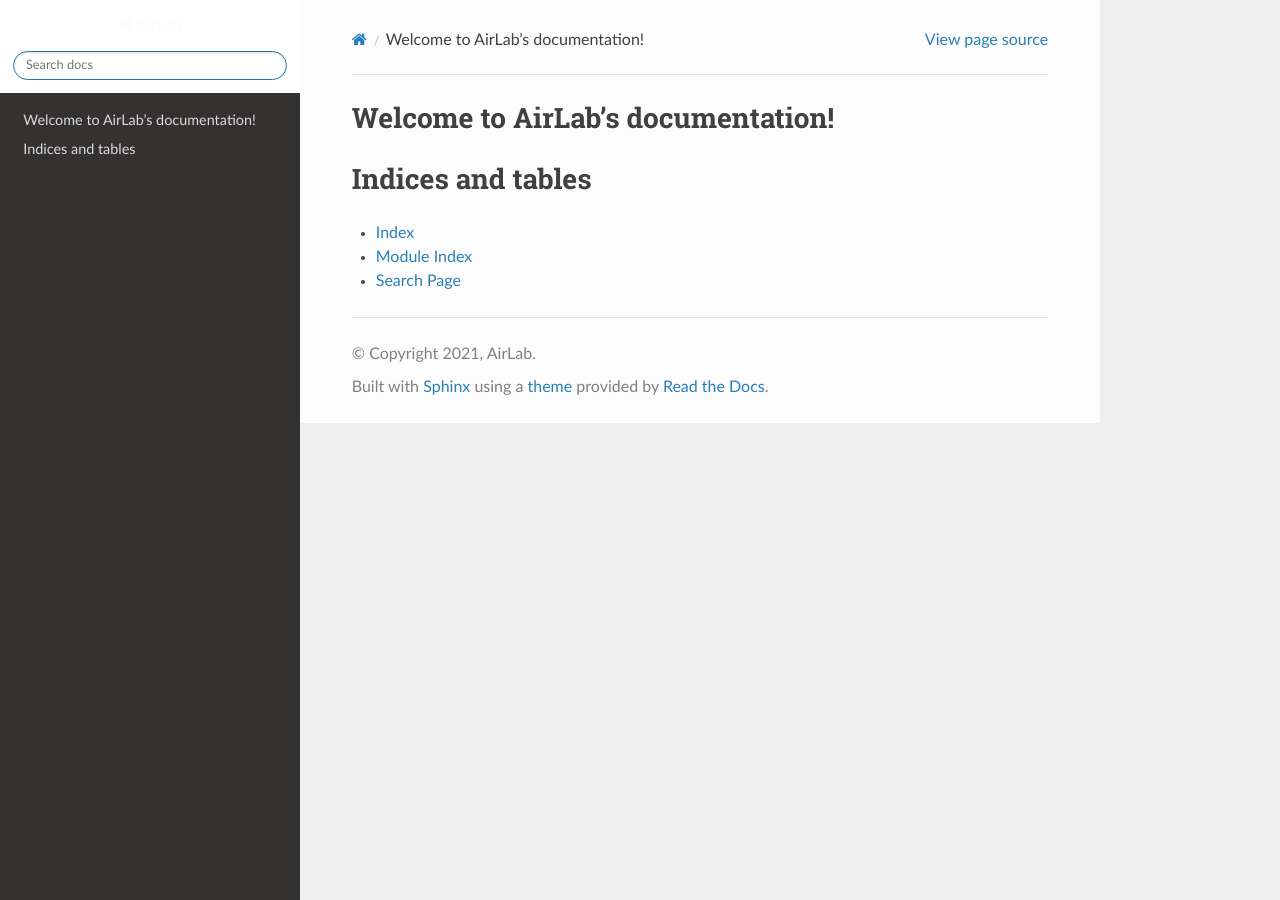
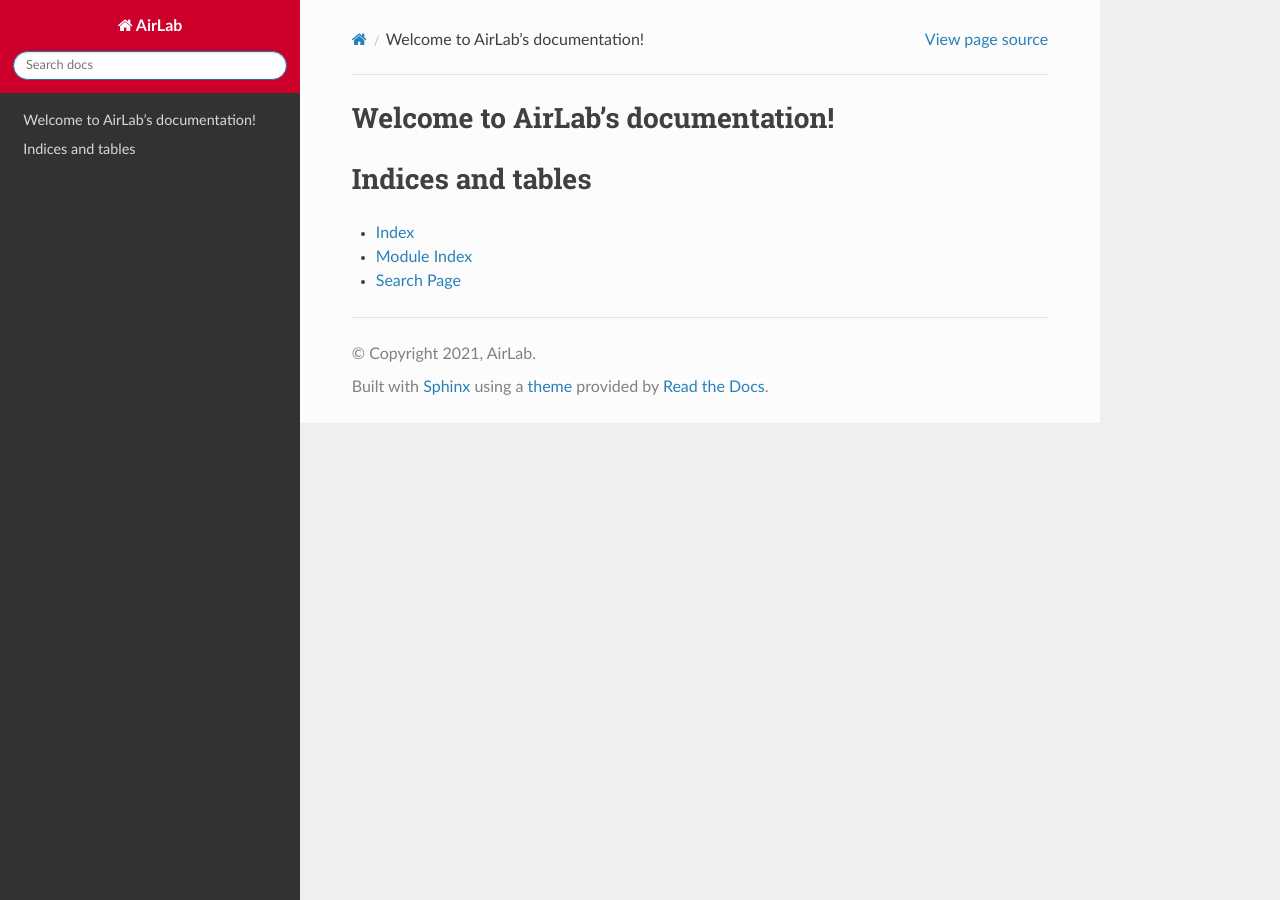
Before and after one commit to castacks/AirLab-Documentation, a Sphinx documentation site: the page built from docs/source/index.rst, in a window 1280 px wide. Built offline with Sphinx 7.4.7 and the Read the Docs theme 2.0.0, drawn with Linux system fonts in a browser that asks for light colours.

Commit message:
Change sidebar header to AirLab red

```diff
--- /dev/null
+++ b/docs/source/_static/css/custom.css
@@ -0,0 +1,3 @@
+/* .wy-side-nav-search, .wy-nav-top {
+    background: #0b750a;
+} */
--- a/docs/source/conf.py
+++ b/docs/source/conf.py
@@ -50,6 +50,10 @@
 #
 html_theme = "sphinx_rtd_theme"
 
+html_css_files = [
+    'css/custom.css',
+]
+
 html_theme_options = {
     'analytics_id': 'UA-XXXXXXX-1',  #  Provided by Google in your dashboard
     'analytics_anonymize_ip': False,
@@ -58,7 +62,7 @@
     'prev_next_buttons_location': 'bottom',
     'style_external_links': False,
     'vcs_pageview_mode': '',
-    'style_nav_header_background': 'white',
+    'style_nav_header_background': '#cc002b',
     # Toc options
     'collapse_navigation': True,
     'sticky_navigation': True,
```
